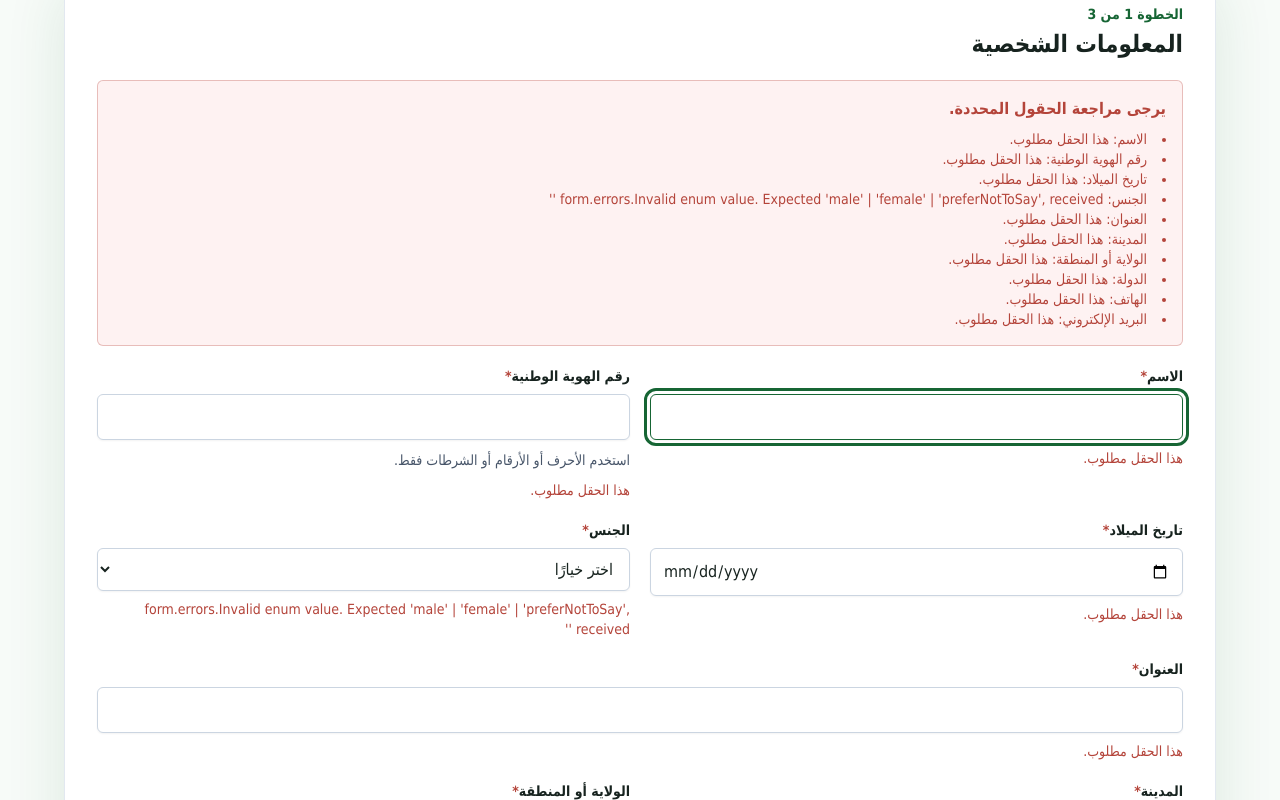
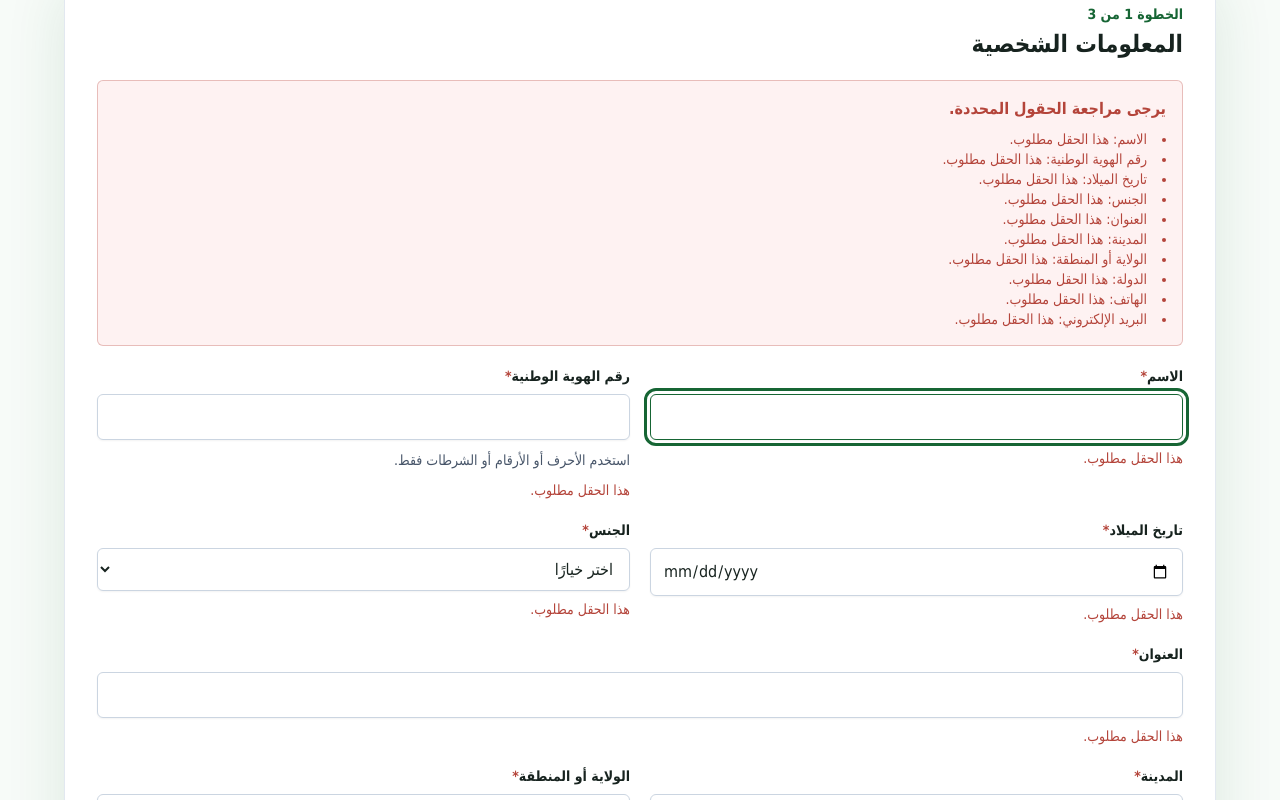
Before and after one commit to SyedAsadAbrar/social-support-app, a Next.js app: page /ar/apply in a window 1280 px wide. Both pictures are taken after a click on the button "التالي". Shown: the part 376-1176 px from the top of the page. Built offline with nearby package versions, Linux system fonts and the light colour scheme.

Commit message:
Refine wizard validation visibility

```diff
--- a/src/features/application-wizard/components/FormControls.tsx
+++ b/src/features/application-wizard/components/FormControls.tsx
@@ -18,6 +18,18 @@ function fieldError(errors: FieldErrors<ApplicationForm>, name: Path<Application
   }, errors) as {message?: string} | undefined;
 }
 
+function fieldTouched(touchedFields: unknown, name: Path<ApplicationForm>) {
+  return Boolean(
+    name.split(".").reduce<unknown>((value, key) => {
+      if (value && typeof value === "object" && key in value) {
+        return (value as Record<string, unknown>)[key];
+      }
+
+      return undefined;
+    }, touchedFields)
+  );
+}
+
 type BaseFieldProps = {
   name: Path<ApplicationForm>;
   label: string;
@@ -25,6 +37,7 @@ type BaseFieldProps = {
   errorText: (key: string) => string;
   required?: boolean;
   labelAction?: ReactNode;
+  showError?: boolean;
 };
 
 type TextFieldProps = BaseFieldProps & {
@@ -49,14 +62,16 @@ export function TextField({
   min,
   max,
   required = true,
+  showError = false,
   errorText
 }: TextFieldProps) {
   const id = useId();
   const {
     register,
-    formState: {errors}
+    formState: {errors, touchedFields}
   } = useFormContext<ApplicationForm>();
   const error = fieldError(errors, name);
+  const visibleError = showError || fieldTouched(touchedFields, name) ? error : undefined;
   const errorId = `${id}-error`;
   const helperId = `${id}-helper`;
 
@@ -81,8 +96,8 @@ export function TextField({
         max={max}
         required={required}
         aria-required={required}
-        aria-invalid={Boolean(error)}
-        aria-describedby={[helper ? helperId : "", error ? errorId : ""]
+        aria-invalid={Boolean(visibleError)}
+        aria-describedby={[helper ? helperId : "", visibleError ? errorId : ""]
           .filter(Boolean)
           .join(" ")}
         className="w-full rounded-md border border-slate-300 bg-white px-3 py-2.5 text-base text-ink shadow-sm transition focus:border-civic"
@@ -101,9 +116,9 @@ export function TextField({
           {helper}
         </p>
       ) : null}
-      {error?.message ? (
+      {visibleError?.message ? (
         <p id={errorId} className="text-sm font-medium text-alert" role="alert">
-          {errorText(error.message)}
+          {errorText(visibleError.message)}
         </p>
       ) : null}
     </div>
@@ -124,14 +139,16 @@ export function SelectField({
   options,
   optionLabel,
   required = true,
+  showError = false,
   errorText
 }: SelectFieldProps) {
   const id = useId();
   const {
     register,
-    formState: {errors}
+    formState: {errors, touchedFields}
   } = useFormContext<ApplicationForm>();
   const error = fieldError(errors, name);
+  const visibleError = showError || fieldTouched(touchedFields, name) ? error : undefined;
   const errorId = `${id}-error`;
   const helperId = `${id}-helper`;
 
@@ -149,8 +166,8 @@ export function SelectField({
         id={id}
         required={required}
         aria-required={required}
-        aria-invalid={Boolean(error)}
-        aria-describedby={[helper ? helperId : "", error ? errorId : ""]
+        aria-invalid={Boolean(visibleError)}
+        aria-describedby={[helper ? helperId : "", visibleError ? errorId : ""]
           .filter(Boolean)
           .join(" ")}
         className="w-full rounded-md border border-slate-300 bg-white px-3 py-2.5 text-base text-ink shadow-sm transition focus:border-civic"
@@ -168,9 +185,9 @@ export function SelectField({
           {helper}
         </p>
       ) : null}
-      {error?.message ? (
+      {visibleError?.message ? (
         <p id={errorId} className="text-sm font-medium text-alert" role="alert">
-          {errorText(error.message)}
+          {errorText(visibleError.message)}
         </p>
       ) : null}
     </div>
@@ -188,14 +205,16 @@ export function TextAreaField({
   rows = 5,
   required = true,
   labelAction,
+  showError = false,
   errorText
 }: TextAreaFieldProps) {
   const id = useId();
   const {
     register,
-    formState: {errors}
+    formState: {errors, touchedFields}
   } = useFormContext<ApplicationForm>();
   const error = fieldError(errors, name);
+  const visibleError = showError || fieldTouched(touchedFields, name) ? error : undefined;
   const errorId = `${id}-error`;
   const helperId = `${id}-helper`;
 
@@ -217,8 +236,8 @@ export function TextAreaField({
         rows={rows}
         required={required}
         aria-required={required}
-        aria-invalid={Boolean(error)}
-        aria-describedby={[helper ? helperId : "", error ? errorId : ""]
+        aria-invalid={Boolean(visibleError)}
+        aria-describedby={[helper ? helperId : "", visibleError ? errorId : ""]
           .filter(Boolean)
           .join(" ")}
         className="w-full resize-y rounded-md border border-slate-300 bg-white px-3 py-2.5 text-base text-ink shadow-sm transition focus:border-civic"
@@ -229,9 +248,9 @@ export function TextAreaField({
           {helper}
         </p>
       ) : null}
-      {error?.message ? (
+      {visibleError?.message ? (
         <p id={errorId} className="text-sm font-medium text-alert" role="alert">
-          {errorText(error.message)}
+          {errorText(visibleError.message)}
         </p>
       ) : null}
     </div>
--- a/src/features/application-wizard/components/StepPersonalInfo.tsx
+++ b/src/features/application-wizard/components/StepPersonalInfo.tsx
@@ -7,10 +7,11 @@ import {SelectField, TextField} from "./FormControls";
 
 type StepProps = {
   locale: Locale;
+  showValidation: boolean;
   errorText: (key: string) => string;
 };
 
-export function StepPersonalInfo({locale, errorText}: StepProps) {
+export function StepPersonalInfo({locale, showValidation, errorText}: StepProps) {
   const t = useTranslations("form");
   const dir = locale === "ar" ? "rtl" : "ltr";
   const yesterday = new Date();
@@ -24,12 +25,14 @@ export function StepPersonalInfo({locale, errorText}: StepProps) {
         name="name"
         label={t("fields.name")}
         autoComplete="name"
+        showError={showValidation}
         errorText={errorText}
       />
       <TextField
         name="nationalId"
         label={t("fields.nationalId")}
         helper={t("helpers.nationalId")}
+        showError={showValidation}
         errorText={errorText}
       />
       <TextField
@@ -39,6 +42,7 @@ export function StepPersonalInfo({locale, errorText}: StepProps) {
         lang={locale}
         dir={dir}
         max={maxDateOfBirth}
+        showError={showValidation}
         errorText={errorText}
       />
       <SelectField
@@ -47,6 +51,7 @@ export function StepPersonalInfo({locale, errorText}: StepProps) {
         placeholder={t("common.select")}
         options={genderOptions}
         optionLabel={(value) => t(`options.gender.${value}`)}
+        showError={showValidation}
         errorText={errorText}
       />
       <div className="md:col-span-2">
@@ -54,6 +59,7 @@ export function StepPersonalInfo({locale, errorText}: StepProps) {
           name="address"
           label={t("fields.address")}
           autoComplete="street-address"
+          showError={showValidation}
           errorText={errorText}
         />
       </div>
@@ -61,18 +67,21 @@ export function StepPersonalInfo({locale, errorText}: StepProps) {
         name="city"
         label={t("fields.city")}
         autoComplete="address-level2"
+        showError={showValidation}
         errorText={errorText}
       />
       <TextField
         name="state"
         label={t("fields.state")}
         autoComplete="address-level1"
+        showError={showValidation}
         errorText={errorText}
       />
       <TextField
         name="country"
         label={t("fields.country")}
         autoComplete="country-name"
+        showError={showValidation}
         errorText={errorText}
       />
       <TextField
@@ -81,6 +90,7 @@ export function StepPersonalInfo({locale, errorText}: StepProps) {
         type="tel"
         inputMode="tel"
         autoComplete="tel"
+        showError={showValidation}
         errorText={errorText}
       />
       <TextField
@@ -89,6 +99,7 @@ export function StepPersonalInfo({locale, errorText}: StepProps) {
         type="email"
         inputMode="email"
         autoComplete="email"
+        showError={showValidation}
         errorText={errorText}
       />
     </fieldset>
--- a/src/features/application-wizard/components/StepSituationDescriptions.tsx
+++ b/src/features/application-wizard/components/StepSituationDescriptions.tsx
@@ -12,6 +12,7 @@ import {TextAreaField} from "./FormControls";
 
 type StepProps = {
   locale: Locale;
+  showValidation: boolean;
   errorText: (key: string) => string;
 };
 
@@ -27,7 +28,7 @@ function isSuggestionResponse(value: unknown): value is SuggestionResponse {
   );
 }
 
-export function StepSituationDescriptions({locale, errorText}: StepProps) {
+export function StepSituationDescriptions({locale, showValidation, errorText}: StepProps) {
   const t = useTranslations("form");
   const {getValues, setValue} = useFormContext<ApplicationForm>();
   const [activeField, setActiveField] = useState<SituationField | null>(null);
@@ -146,6 +147,7 @@ export function StepSituationDescriptions({locale, errorText}: StepProps) {
             label={t(`fields.${field}`)}
             helper={t(`helpers.${field}`)}
             rows={5}
+            showError={showValidation}
             errorText={errorText}
             labelAction={
               <button
--- a/src/features/application-wizard/components/wizard-shell/WizardShell.tsx
+++ b/src/features/application-wizard/components/wizard-shell/WizardShell.tsx
@@ -37,6 +37,9 @@ export function WizardShell({locale}: WizardShellProps) {
     useState<ApplicationSubmissionResult | null>(null);
   const [submitError, setSubmitError] = useState<string | null>(null);
   const [draftReady, setDraftReady] = useState(false);
+  const [validatedSteps, setValidatedSteps] = useState<ReadonlySet<number>>(
+    () => new Set()
+  );
   const hasNavigatedSteps = useRef(false);
   const stepHeadingRef = useRef<HTMLHeadingElement>(null);
 
@@ -107,16 +110,23 @@ export function WizardShell({locale}: WizardShellProps) {
   }, [currentStep, draftReady, submissionResult, submitStep, watchedValues]);
 
   const activeFieldNames = currentStep < stepFields.length ? stepFields[currentStep] : [];
+  const showValidation = validatedSteps.has(currentStep);
   const activeErrors = activeFieldNames
     .map((field) => ({
       field,
       message: errors[field]?.message
     }))
-    .filter((item): item is {field: keyof ApplicationForm; message: string} =>
-      Boolean(item.message)
+    .filter(
+      (item): item is {field: keyof ApplicationForm; message: string} =>
+        showValidation && Boolean(item.message)
     );
 
+  function markStepValidated(step: number) {
+    setValidatedSteps((steps) => new Set(steps).add(step));
+  }
+
   async function goNext() {
+    markStepValidated(currentStep);
     const valid = await trigger(activeFieldNames, {shouldFocus: true});
     if (valid) {
       setSubmitError(null);
@@ -165,6 +175,7 @@ export function WizardShell({locale}: WizardShellProps) {
     );
 
     if (firstInvalidStep >= 0) {
+      markStepValidated(firstInvalidStep);
       setCurrentStep(firstInvalidStep);
     }
 
@@ -177,6 +188,7 @@ export function WizardShell({locale}: WizardShellProps) {
   function startNewApplication() {
     clearDraft();
     reset(defaultApplicationValues);
+    setValidatedSteps(new Set());
     setSubmissionResult(null);
     setSubmitError(null);
     hasNavigatedSteps.current = true;
@@ -192,6 +204,7 @@ export function WizardShell({locale}: WizardShellProps) {
           currentStep={isResultStep ? stepLabels.length : currentStep}
           labels={stepLabels}
           progressLabel={t("common.progress")}
+          dir={locale === "ar" ? "rtl" : "ltr"}
         />
 
         <FormProvider {...methods}>
@@ -212,6 +225,7 @@ export function WizardShell({locale}: WizardShellProps) {
               <WizardStepContent
                 locale={locale}
                 currentStep={currentStep}
+                showValidation={showValidation}
                 errorText={errorText}
                 submissionResult={submissionResult}
                 onStartNew={startNewApplication}
--- a/src/features/application-wizard/components/wizard-shell/WizardStepContent.tsx
+++ b/src/features/application-wizard/components/wizard-shell/WizardStepContent.tsx
@@ -10,6 +10,7 @@ import {SubmissionResultStep} from "./SubmissionResultStep";
 type WizardStepContentProps = {
   locale: Locale;
   currentStep: number;
+  showValidation: boolean;
   errorText: (key: string) => string;
   submissionResult: ApplicationSubmissionResult | null;
   onStartNew: () => void;
@@ -18,20 +19,38 @@ type WizardStepContentProps = {
 export function WizardStepContent({
   locale,
   currentStep,
+  showValidation,
   errorText,
   submissionResult,
   onStartNew
 }: WizardStepContentProps) {
   if (currentStep === 0) {
-    return <StepPersonalInfo locale={locale} errorText={errorText} />;
+    return (
+      <StepPersonalInfo
+        locale={locale}
+        showValidation={showValidation}
+        errorText={errorText}
+      />
+    );
   }
 
   if (currentStep === 1) {
-    return <StepFamilyFinancial errorText={errorText} />;
+    return (
+      <StepFamilyFinancial
+        showValidation={showValidation}
+        errorText={errorText}
+      />
+    );
   }
 
   if (currentStep === 2) {
-    return <StepSituationDescriptions locale={locale} errorText={errorText} />;
+    return (
+      <StepSituationDescriptions
+        locale={locale}
+        showValidation={showValidation}
+        errorText={errorText}
+      />
+    );
   }
 
   return (
--- a/src/features/application-wizard/schema.ts
+++ b/src/features/application-wizard/schema.ts
@@ -22,6 +22,14 @@ const requiredNumber = (max: number, maxMessage: string) =>
       .max(max, maxMessage)
   );
 
+const requiredEnum = <T extends [string, ...string[]]>(values: T) =>
+  z.preprocess(
+    (value) => value === "" ? undefined : value,
+    z.enum(values, {
+      errorMap: () => ({message: "required"})
+    })
+  );
+
 const situationText = z
   .string({required_error: "required"})
   .trim()
@@ -40,33 +48,25 @@ export const applicationSchema = z.object({
   dateOfBirth: requiredText(20).refine((value) => {
     return value <= yesterdayDateString();
   }, "invalidDate"),
-  gender: z.enum(["male", "female", "preferNotToSay"], {
-    required_error: "required",
-    invalid_type_error: "required"
-  }),
+  gender: requiredEnum(["male", "female", "preferNotToSay"]),
   address: requiredText(240),
   city: requiredText(100),
   state: requiredText(100),
   country: requiredText(100),
   phone: requiredText(40).regex(/^[+()\-\s0-9]{7,24}$/, "invalidPhone"),
   email: requiredText(160).email("invalidEmail"),
-  maritalStatus: z.enum(["single", "married", "divorced", "widowed"], {
-    required_error: "required",
-    invalid_type_error: "required"
-  }),
+  maritalStatus: requiredEnum(["single", "married", "divorced", "widowed"]),
   dependents: requiredNumber(30, "dependentsRange"),
-  employmentStatus: z.enum(
-    ["employed", "unemployed", "selfEmployed", "student", "retired", "unableToWork"],
-    {
-      required_error: "required",
-      invalid_type_error: "required"
-    }
-  ),
+  employmentStatus: requiredEnum([
+    "employed",
+    "unemployed",
+    "selfEmployed",
+    "student",
+    "retired",
+    "unableToWork"
+  ]),
   monthlyIncome: requiredNumber(1000000, "incomeRange"),
-  housingStatus: z.enum(["own", "rent", "withFamily", "temporary", "homeless"], {
-    required_error: "required",
-    invalid_type_error: "required"
-  }),
+  housingStatus: requiredEnum(["own", "rent", "withFamily", "temporary", "homeless"]),
   financialSituation: situationText,
   employmentCircumstances: situationText,
   reasonForApplying: situationText
```
Also changed, not shown: src/features/application-wizard/components/ProgressStepper.tsx (+9 -2 lines), src/features/application-wizard/components/StepFamilyFinancial.tsx (+7 -1 lines).
